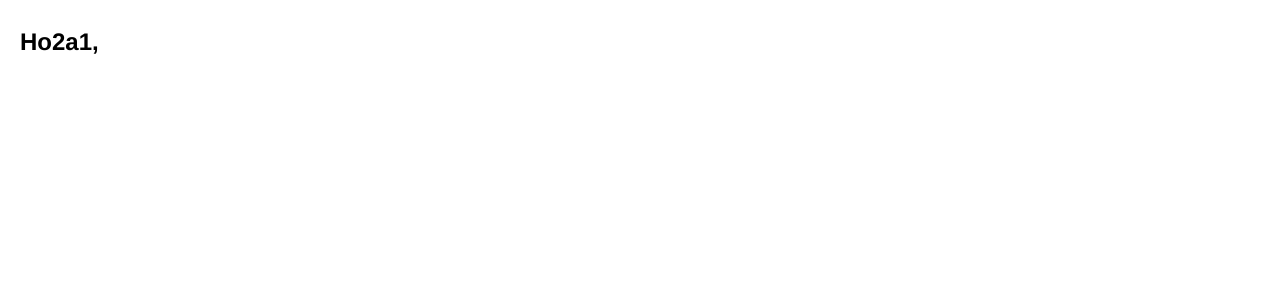
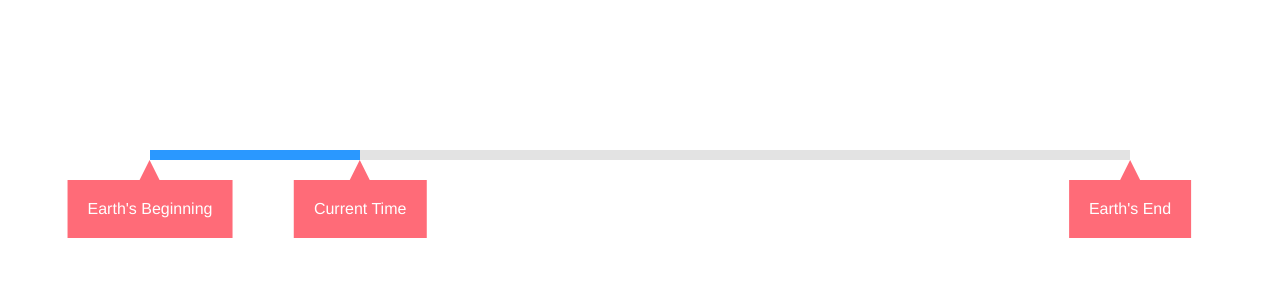
Before and after one commit to skyllo/react-end-of-the-world, a React app: page / in a window 1280 px wide. Shown: the top 300 px of the page. Built offline with nearby package versions, Linux system fonts and the light colour scheme; the HTML template or start-up script is replaced by a standard one.

Commit message:
SAVEPOINT

```diff
--- a/src/components/App.jsx
+++ b/src/components/App.jsx
@@ -1,12 +1,24 @@
 import React from 'react';
 import styles from './App.scss';
 
-export const App = () => (
-  <div className={styles.app}>
-    <h2>Ho2a1,</h2>
-  </div>
-);
+const CURRENT_DATE = 4540000000;
+const END_DATE = CURRENT_DATE + 5000000000;
 
-export function fuckThis() {
-  console.log('fuck!!!!!');
+export class App extends React.Component {
+  render() {
+    const progress = (END_DATE / CURRENT_DATE) * 100;
+    return (
+      <div className={styles.app}>
+        <div className={styles.app__lineContainer}>
+          <div className={styles.app__line} />
+          <div className={styles.app__lineProgress} style={{ width: progress }} />
+        </div>
+        <div className={styles.app__textContainer}>
+          <div className={styles.app__textStart}>Earth's Beginning</div>
+          <div className={styles.app__textCurrent} style={{ left: progress }}>Current Time</div>
+          <div className={styles.app__textEnd}>Earth's End</div>
+        </div>
+      </div>
+    )
+  }
 }
--- a/src/components/App.scss
+++ b/src/components/App.scss
@@ -1,5 +1,61 @@
 .app {
-    font-family: helvetica, arial, sans-serif;
-    line-height: 200%;
-    padding: 6px 20px 30px;
+  font-family: helvetica, arial, sans-serif;
+  width: 100%;
+  padding: 150px;
+  box-sizing: border-box;
+
+  &__lineContainer {
+    position: relative;
+    padding-bottom: 20px;
+  }
+
+  &__line {
+    border-bottom: 10px solid #e3e3e3;
+  }
+
+  &__lineProgress {
+    border-bottom: 10px solid #2a98ff;
+    position: absolute;
+    left: 0;
+    top: 0;
+  }
+
+  &__textContainer {
+    position: relative;
+  }
+
+  &__textStart,
+  &__textCurrent,
+  &__textEnd {
+    position: absolute;
+    background-color: #ff6b78;
+    color: #ffffff;
+    padding: 20px;
+
+    &::after {
+      content: '';
+      position: absolute;
+      top: -20px;
+      left: 50%;
+      width: 0;
+      height: 0;
+      border-left: 10px solid transparent;
+      border-right: 10px solid transparent;
+      border-bottom: 20px solid #ff6b78;
+      transform: translateX(-50%);
+    }
+  }
+
+  &__textStart {
+    transform: translateX(-50%);
+  }
+
+  &__textCurrent {
+    transform: translateX(-50%);
+  }
+
+  &__textEnd {
+    right: 0;
+    transform: translateX(50%);
+  }
 }
```
